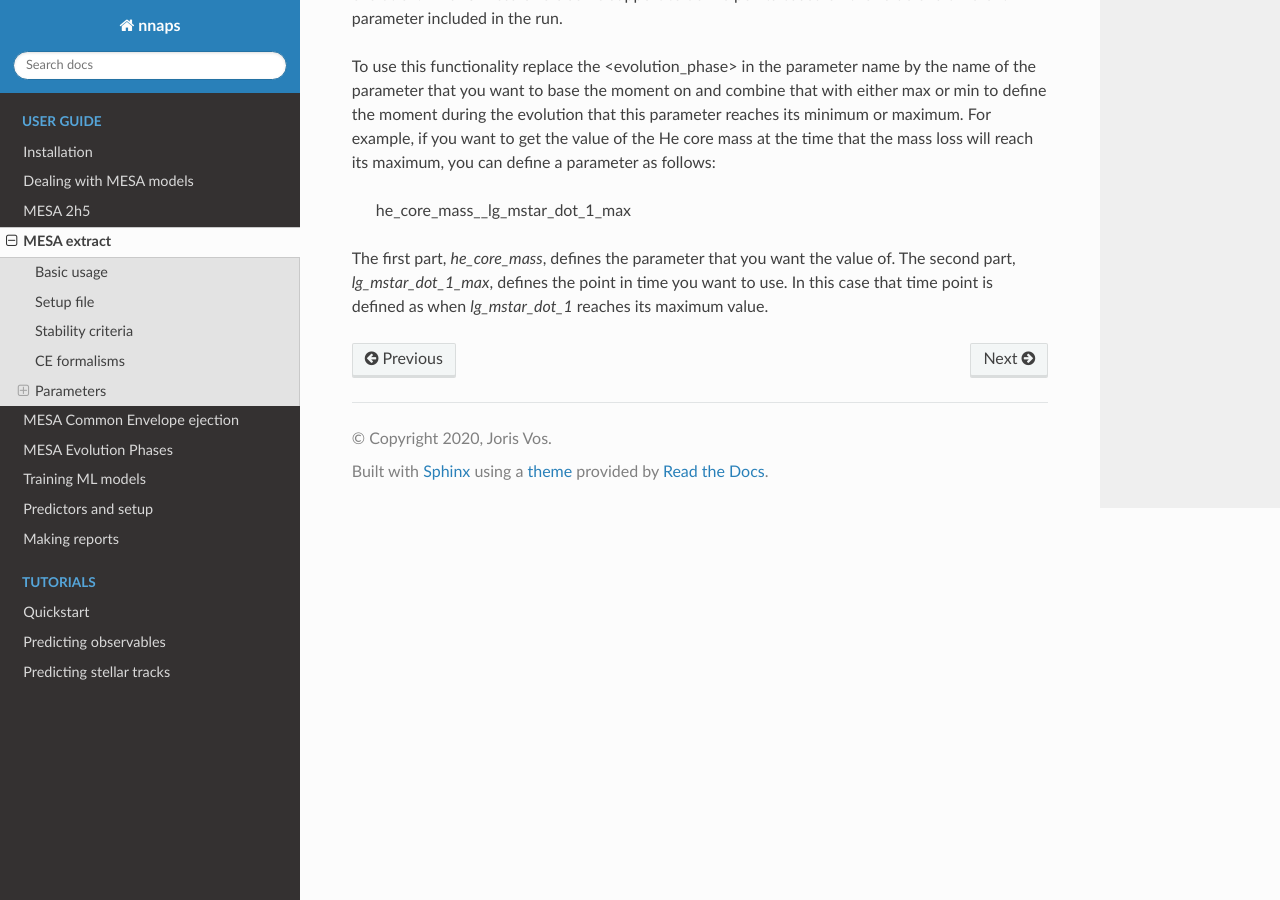
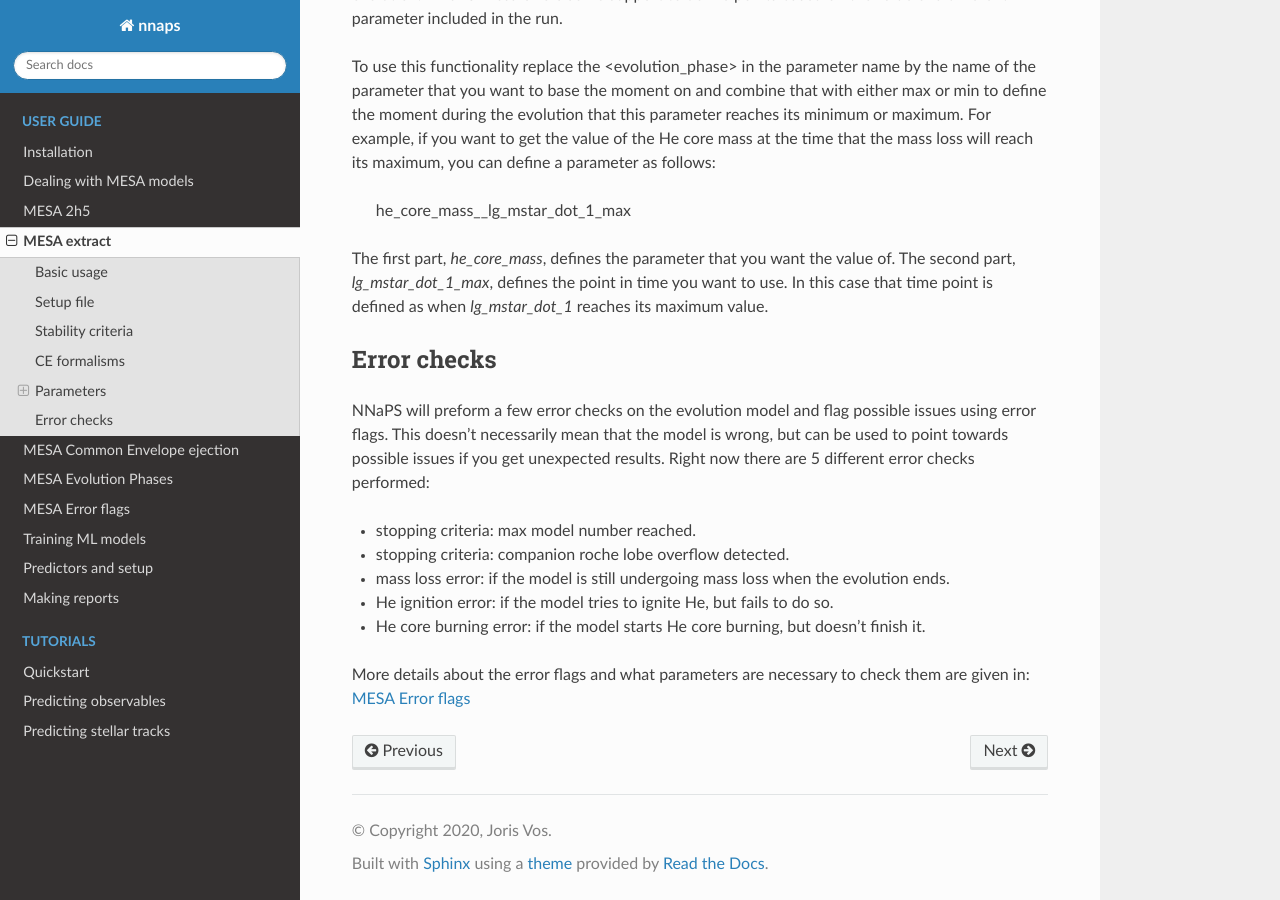
Before and after one commit to vosjo/nnaps, a Sphinx documentation site: the page built from docs/userguide/mesa_extract.rst, in a window 1280 px wide and 900 px high, scrolled down 5619 px. Built offline with Sphinx 7.4.7 and the Read the Docs theme 2.0.0, drawn with Linux system fonts in a browser that asks for light colours.

Commit message:
Updated the documentation of error detection in mesa models.

```diff
--- a/docs/index.rst
+++ b/docs/index.rst
@@ -53,6 +53,7 @@ that you are interested in. You can make a model predicting those observables in
     userguide/mesa_extract
     userguide/mesa_common_envelope
     userguide/mesa_evolution_phases
+    userguide/mesa_evolution_errors
     userguide/nn_training_models
     userguide/nn_predictors
     userguide/reports
--- a/docs/userguide/mesa_extract.rst
+++ b/docs/userguide/mesa_extract.rst
@@ -264,3 +264,20 @@ the mass loss will reach its maximum, you can define a parameter as follows:
 The first part, *he_core_mass*, defines the parameter that you want the value of. The second part, *lg_mstar_dot_1_max*,
 defines the point in time you want to use. In this case that time point is defined as when *lg_mstar_dot_1* reaches its
 maximum value.
+
+
+Error checks
+------------
+
+NNaPS will preform a few error checks on the evolution model and flag possible issues using error flags. This doesn't
+necessarily mean that the model is wrong, but can be used to point towards possible issues if you get unexpected
+results. Right now there are 5 different error checks performed:
+
+- stopping criteria: max model number reached.
+- stopping criteria: companion roche lobe overflow detected.
+- mass loss error: if the model is still undergoing mass loss when the evolution ends.
+- He ignition error: if the model tries to ignite He, but fails to do so.
+- He core burning error: if the model starts He core burning, but doesn't finish it.
+
+More details about the error flags and what parameters are necessary to check them are given in:
+:doc:`mesa_evolution_errors`
```
Also changed, not shown: docs/userguide/mesa_evolution_errors.rst (added, +29 -0 lines), 1 other file.
